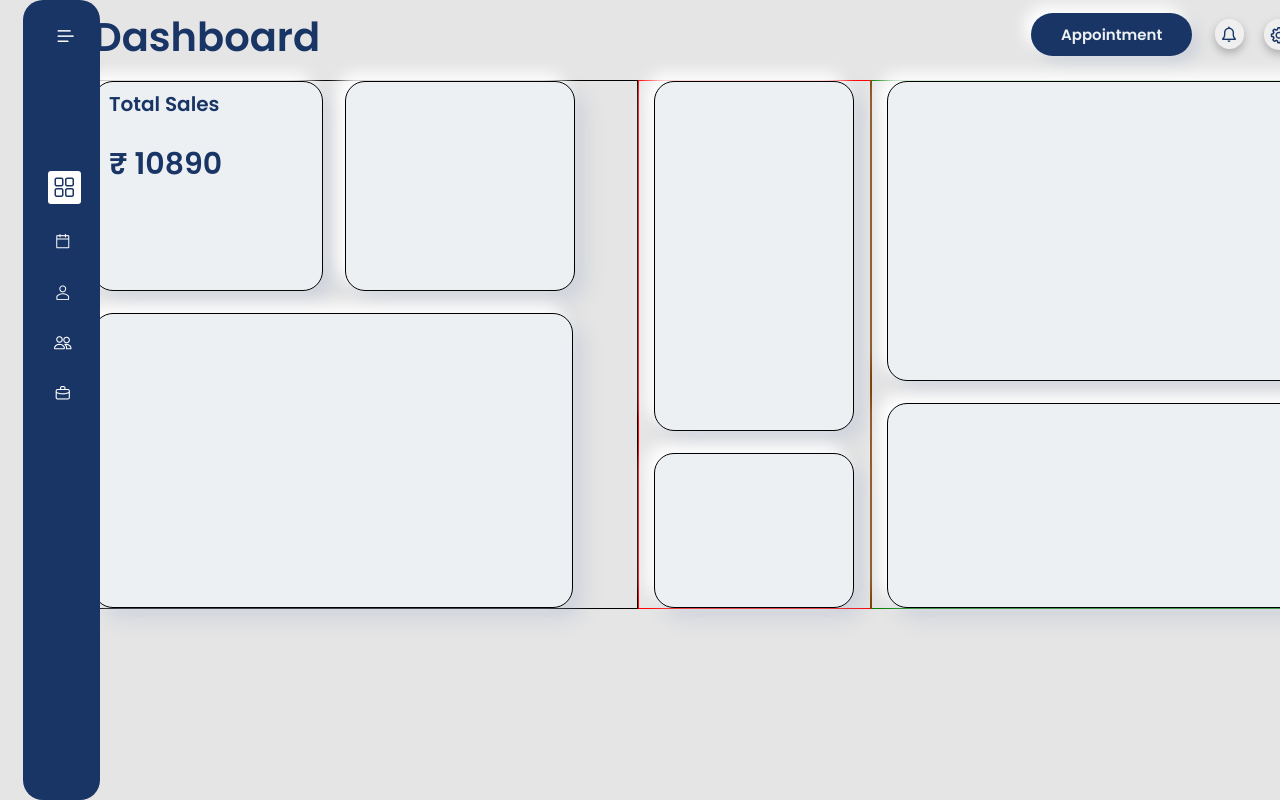
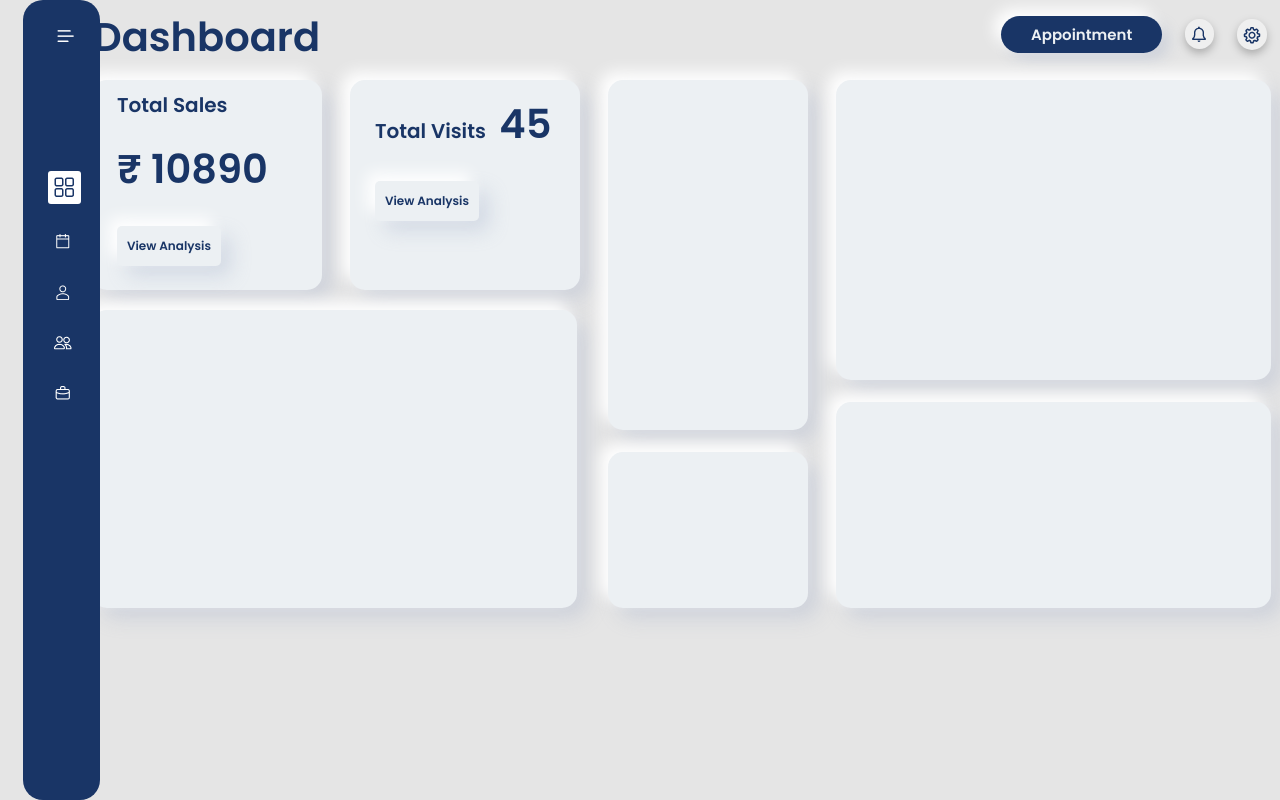
Before and after one commit to UnnatiShah07/dashboard2, a plain HTML site: page index.html in a window 1280 px wide. Shown: the top 800 px of the page. Drawn offline with nearby package versions, Linux system fonts and the light colour scheme.

Commit message:
add first two layout design 25-05

```diff
--- a/index.html
+++ b/index.html
@@ -71,37 +71,39 @@
                 </div>
             </div>
         </div>
-        <div class="container-fulid">
+        <div class="container-fulid layout-scroll">
             <div class="row">
-                <div class="col-lg-5" style="border: 1px solid black;">
-                    <div class="col-lg-5 col-lg-6 sales">
+                <div class="col-lg-5">
+                    <div class="col-lg-5 col-lg-6 sales layout">
                         <label class="totalsales">Total Sales</label>
                         <label class="amount">₹ 10890</label>
+                        <button class="view">View Analysis</button>
+                    </div>
+                    <div class="col-lg-5 col-lg-6 total-visit layout">
+                        <label class="totalvisit">Total Visits</label>
+                        <label class="clients">45</label>
+                        <button class="view">View Analysis</button>
+                    </div>
+                    <div class="w-100"></div>
+                    <div class="col-lg-5 col-lg-6 lounge layout">
 
                     </div>
-                    <div class="col-lg-5 col-lg-6 sales">
+                </div>
+                <div class="col-lg-2">
+                    <div class="col-lg-2 col-lg-6 service-provider layout">
 
                     </div>
                     <div class="w-100"></div>
-                    <div class="col-lg-5 col-lg-6 lounge">
+                    <div class="col-lg-2 col-lg-6 total-appointment layout">
 
                     </div>
                 </div>
-                <div class="col-lg-2" style="border: 1px solid red;">
-                    <div class="col-lg-2 col-lg-6 service-provider">
+                <div class="col-lg-5">
+                    <div class="col-lg-5 col-lg-6 upcoming-appointment layout">
 
                     </div>
                     <div class="w-100"></div>
-                    <div class="col-lg-2 col-lg-6 total-appointment">
-
-                    </div>
-                </div>
-                <div class="col-lg-5" style="border: 1px solid green;">
-                    <div class="col-lg-5 col-lg-6 upcoming-appointment">
-
-                    </div>
-                    <div class="w-100"></div>
-                    <div class="col-lg-5 col-lg-6 popular-hour">
+                    <div class="col-lg-5 col-lg-6 popular-hour layout">
 
                     </div>
 
--- a/style.css
+++ b/style.css
@@ -79,16 +79,16 @@ ul li label{
     text-align: center;
     box-shadow: -7px -7px 15px #FFFFFF, 7px 7px 14px rgba(151, 167, 195, 0.3);
     border-radius: 100px;
-    padding: 5px 30px;
-    margin-top: 13px;
-    margin-left: 10px;
+    padding: 2px 30px;
+    margin-top: 16px;
+    margin-left: -20px;
 }
 .bellIcon{
     border: none;
     border-radius: 30px;
     padding: 5px 6px;
     margin-top: 19px;
-    margin-left: 90px;
+    margin-left: 60px;
     filter: drop-shadow(0px 4px 4px rgba(0, 0, 0, 0.25));
 }
 .settingIcon{
@@ -96,77 +96,110 @@ ul li label{
     border-radius: 30px;
     padding: 5px 6px;
     margin-top: 19px;
-    margin-left: 35px;
+    margin-left: 8px;
     filter: drop-shadow(0px 4px 4px rgba(0, 0, 0, 0.25));
+}
+.layout{
+    background: #ECF0F3;
+    box-shadow: -8px -8px 16px #FFFFFF, 10px 10px 20px rgba(151, 167, 195, 0.3);
+    border-radius: 15px;
 }
 .sales{
     width: 230px;
     height: 210px;
     margin-left: 22px;
+    font-family: Poppins;
+    font-style: normal;
+    color: #193566;
+}
+.sales .totalsales{
+    font-weight: 600;
+    font-size: 20px;
+    line-height: 30px;
+    margin-top: 10px;
+    margin-left: 10px;
+}
+.sales .amount{
+    font-weight: normal;
+    font-size: 40px;
+    line-height: 64px;
+    margin-top: 12px;
+    margin-left: 10px;
+}
+.sales .view{
+    border: none;
+    margin-top: 20px;
+    margin-left: 10px;
+    padding: 5px 10px;
+    font-weight: 600;
+    font-size: 12px;
+    line-height: 30px;
     background: #ECF0F3;
     box-shadow: -8px -8px 16px #FFFFFF, 10px 10px 20px rgba(151, 167, 195, 0.3);
-    border-radius: 20px;
-    border: 1px solid black;
+    border-radius: 5px;
 }
-.sales .totalsales{
+.total-visit{
+    width: 230px;
+    height: 210px;
+    margin-left: 28px;
     font-family: Poppins;
     font-style: normal;
+    color: #193566;
+}
+.total-visit .totalvisit{
     font-weight: 600;
     font-size: 20px;
-    line-height: 45px;
-    color: #193566;
+    line-height: 30px;
+    margin-top: 10px;
+    margin-left: 10px;
 }
-.sales .amount{
-    font-family: Poppins;
-    font-style: normal;
+.total-visit .clients{
     font-weight: normal;
-    font-size: 30px;
+    font-size: 40px;
     line-height: 64px;
-    color: #193566;
+    margin-top: 12px;
+    margin-left: 10px;
 }
-.lounge{
-    width: 480px;
-    height: 295px;
-    margin-left: 22px;
-    margin-top: 22px;
+.total-visit .view{
+    border: none;
+    margin-top: 20px;
+    margin-left: 10px;
+    padding: 5px 10px;
+    font-weight: 600;
+    font-size: 12px;
+    line-height: 30px;
     background: #ECF0F3;
     box-shadow: -8px -8px 16px #FFFFFF, 10px 10px 20px rgba(151, 167, 195, 0.3);
-    border-radius: 20px;
-    border: 1px solid black;
+    border-radius: 5px;
+}
+
+.lounge{
+    width: 485px;
+    height: 298px;
+    margin-left: 22px;
+    margin-top: 20px;
 }
 .service-provider{
     width: 200px;
     height: 350px;
-    background: #ECF0F3;
-    box-shadow: -8px -8px 16px #FFFFFF, 10px 10px 20px rgba(151, 167, 195, 0.3);
-    border-radius: 20px;
-    border: 1px solid black;
+    margin-left: -45px;
 }
 .total-appointment{
     width: 200px;
-    height: 155px;
+    height: 156px;
     margin-top: 22px;
-    background: #ECF0F3;
-    box-shadow: -8px -8px 16px #FFFFFF, 10px 10px 20px rgba(151, 167, 195, 0.3);
-    border-radius: 20px;
-    border: 1px solid black;
+    margin-left: -45px;
 }
 .upcoming-appointment{
-    width: 430px;
+    width: 435px;
     height: 300px;
-    background: #ECF0F3;
-    box-shadow: -8px -8px 16px #FFFFFF, 10px 10px 20px rgba(151, 167, 195, 0.3);
-    border-radius: 20px;
-    border: 1px solid black;
+    margin-left: -50px;
 }
 .popular-hour{
-    width: 430px;
-    height: 205px;
+    width: 435px;
+    height: 206px;
     margin-top: 22px;
-    background: #ECF0F3;
-    box-shadow: -8px -8px 16px #FFFFFF, 10px 10px 20px rgba(151, 167, 195, 0.3);
-    border-radius: 20px;
-    border: 1px solid black;
+    margin-left: -50px;
 }
 
 @media only screen and (max-width: 600px) {
@@ -230,4 +263,43 @@ ul li label{
         margin-top: 4px;
         margin-left: 15px;
     }
+    .col-lg-5{
+        margin-top: 30px;
+        margin-left: 30px;
+    }
+    .col-lg-2{
+        margin-top: 30px;
+        margin-left: 30px;
+    }
+    .sales{
+
+    }
+    .total-visit{
+
+    }
+    .lounge{
+        width: 258px;
+        height: 298px;
+    }
+    .service-provider{
+
+    }
+    .total-appointment{
+
+    }
+    .upcoming-appointment{
+        width: 258px;
+        height: 300px;
+    }
+    .popular-hour{
+        width: 258px;
+        height: 206px;
+    }
+    .layout-scroll{
+        position: absolute;
+        overflow-y: scroll;
+        height: 81.5%;
+        width: 92%;
+        margin-top: 20px;
+    }
 }
```
